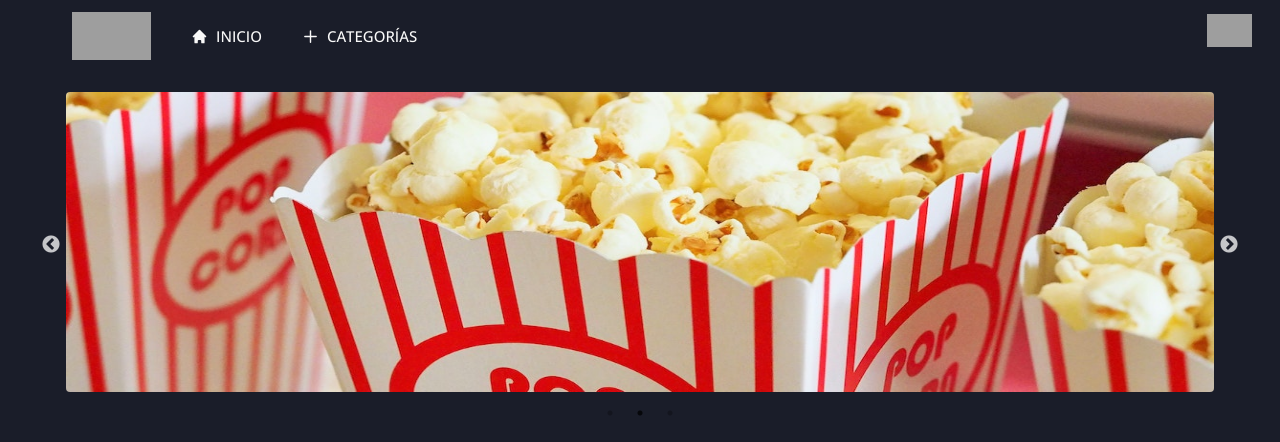
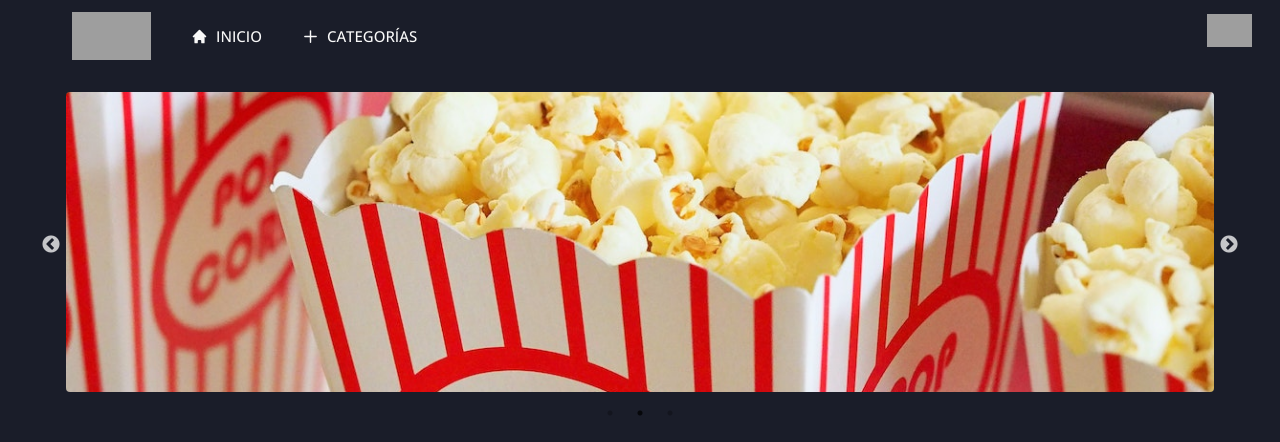
Before and after one commit to RudeBoyS2/BeMasterFrontendTest, a React (Vite) app: page /#/ in a window 1280 px wide. Shown: the top 442 px of the page. Built offline with nearby package versions, Linux system fonts and the light colour scheme; no server answers; sample sign-in values are in the browser's storage; grey boxes are pictures that could not be loaded.

Commit message:
fixing objectfit

```diff
--- a/src/components/imageSlider/ImageSlider.tsx
+++ b/src/components/imageSlider/ImageSlider.tsx
@@ -16,13 +16,31 @@ const ImageSlider = () => {
   return (
     <Box as={Slider} mt="20px" mx="50px" {...settings}>
       <Box h="300px">
-        <Image src="assets/slider1.jpg" h="300px" w="100%" borderRadius="4px" />
+        <Image
+          src="assets/slider1.jpg"
+          h="300px"
+          w="100%"
+          borderRadius="4px"
+          objectFit="cover"
+        />
       </Box>
       <Box h="300px">
-        <Image src="assets/slider2.jpg" h="300px" w="100%" borderRadius="4px" />
+        <Image
+          src="assets/slider2.jpg"
+          h="300px"
+          w="100%"
+          borderRadius="4px"
+          objectFit="cover"
+        />
       </Box>
       <Box h="300px">
-        <Image src="assets/slider3.jpg" h="300px" w="100%" borderRadius="4px" />
+        <Image
+          src="assets/slider3.jpg"
+          h="300px"
+          w="100%"
+          borderRadius="4px"
+          objectFit="cover"
+        />
       </Box>
     </Box>
   );
```
